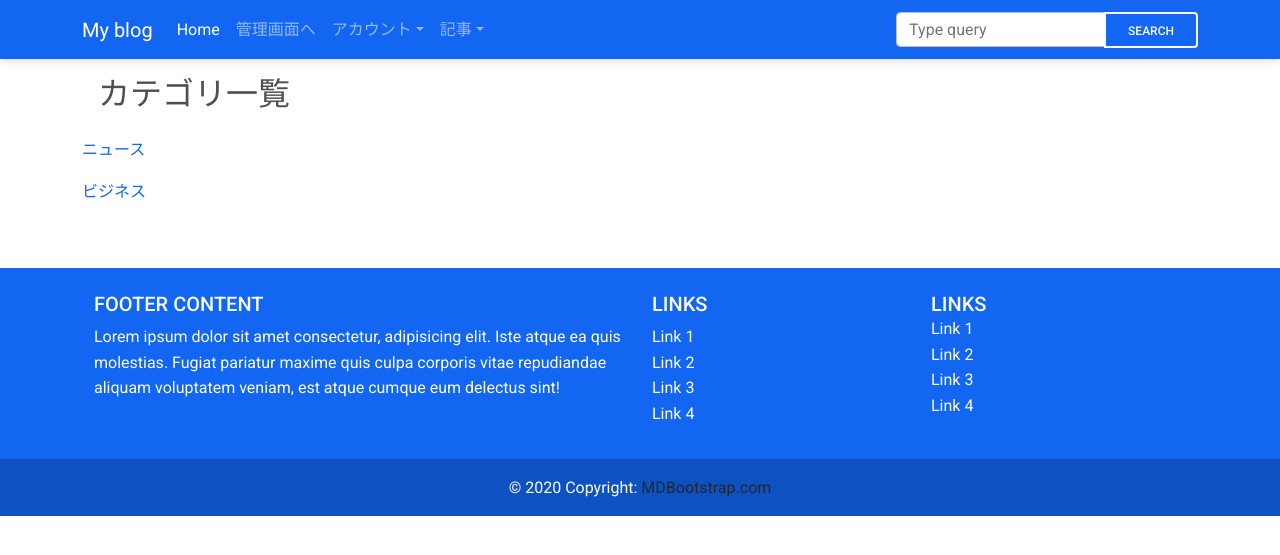
After one commit to kei-1011/django-first-blog-app, a Django app: page /category_list in a window 1280 px wide. The commit adds this page. Shown: the top 555 px of the page. Run offline with Django 3.2, Linux system fonts and the light colour scheme; data comes from the database, SQL or seed files in the repository; some libraries are stand-ins or nearby versions.

Commit message:
fix_category_list_page

```diff
--- a/myapp/templates/myapp/base.html
+++ b/myapp/templates/myapp/base.html
@@ -63,6 +63,7 @@
               <ul class="dropdown-menu" aria-labelledby="navbarDropdown">
                 <li><a class="dropdown-item" href="{% url 'myapp:post_create' %}">新規作成</a></li>
                 <li><a class="dropdown-item" href="{% url 'myapp:post_list' %}">投稿一覧</a></li>
+                <li><a class="dropdown-item" href="{% url 'myapp:category_list' %}">カテゴリ一覧</a></li>
               </ul>
             </li>
           </ul>
--- /dev/null
+++ b/myapp/templates/myapp/category_list.html
@@ -0,0 +1,12 @@
+{% extends 'myapp/base.html' %}
+{% block content %}
+<div class='row'>
+  <div class='col-md-9'>
+    <h2 class='p-3'>カテゴリ一覧</h2>
+      {% for item in category_list %}
+        <p><a href="#">{{ item.name }}</a></p>
+      {% endfor %}
+  </div>
+</div>
+
+{% endblock %}
--- a/myapp/urls.py
+++ b/myapp/urls.py
@@ -14,4 +14,5 @@ urlpatterns = [
     path('logout', views.Logout.as_view(), name='logout'),
     path('signup', views.SignUp.as_view(), name='signup'),
     path('like/<int:post_id>', views.Like_add, name='like_add'),
+    path('category_list', views.CategoryList.as_view(), name='category_list'),
 ]
--- a/myapp/views.py
+++ b/myapp/views.py
@@ -1,7 +1,7 @@
 from django.shortcuts import render,resolve_url, redirect
 from django.http import HttpResponse, HttpResponseRedirect
 from django.views.generic import TemplateView, CreateView, DetailView, UpdateView, DeleteView, ListView
-from .models import Post, Like
+from .models import Post, Like, Category
 from django.urls import reverse_lazy
 from .forms import PostForm, LoginForm, SignUpForm
 from django.contrib import messages
@@ -116,3 +116,7 @@ def Like_add(request, post_id):
 
   messages.success(request, 'お気に入りに追加しました。')
   return redirect('myapp:post_detail', post.id)
+
+
+class CategoryList(ListView):
+  model = Category
```
